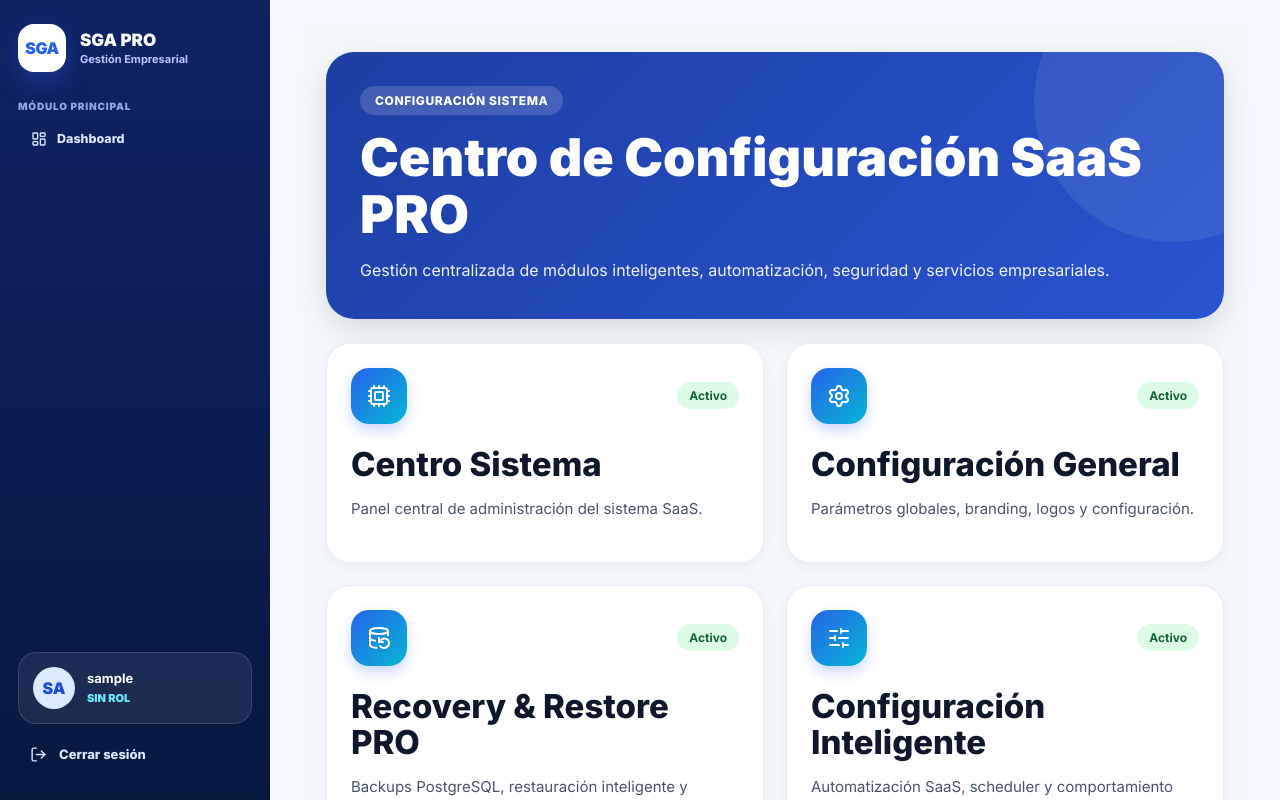
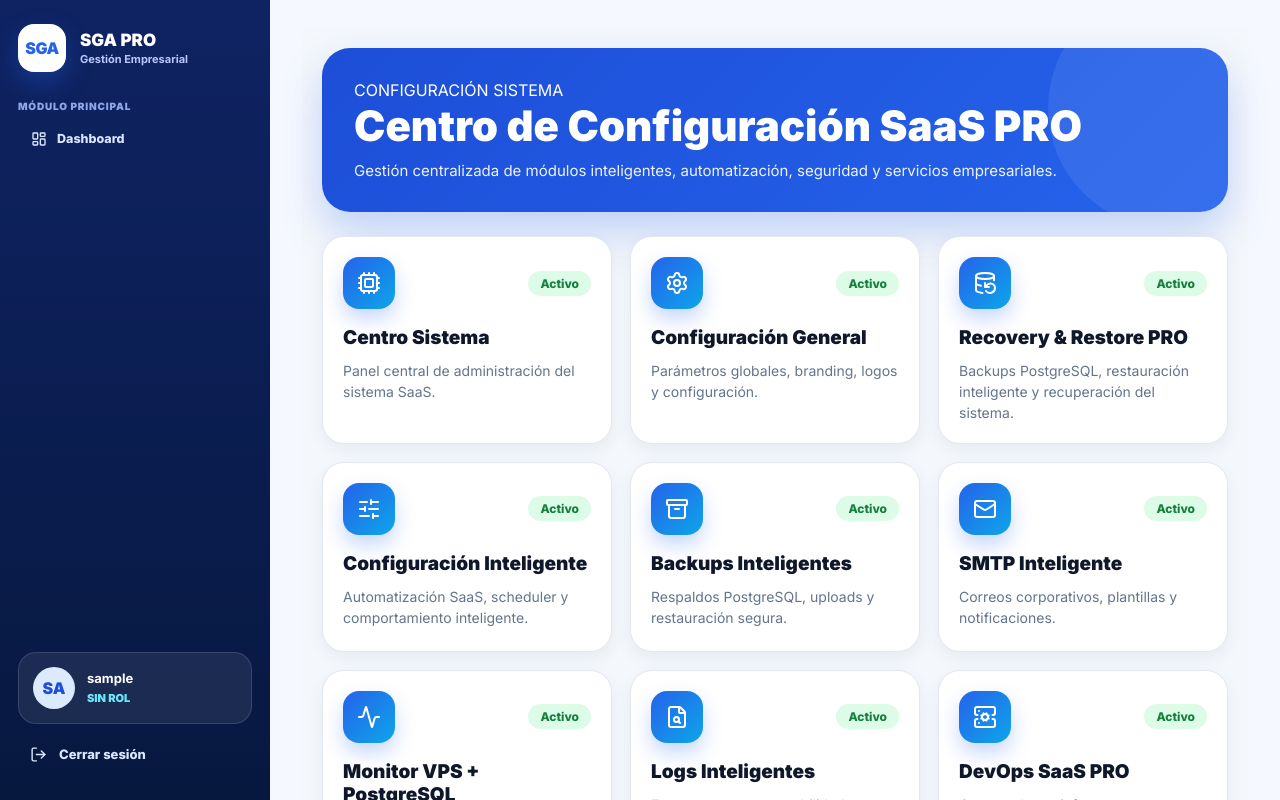
Before and after one commit to eneldo/VANER_ASSET, a React app in the folder frontend/: page /admin/configuracion-sistema in a window 1280 px wide. Built offline with nearby package versions, Linux system fonts and the light colour scheme; no server answers; sample sign-in values are in the browser's storage; the HTML template or start-up script is replaced by a standard one.

Commit message:
style(config): optimizar cards compactas enterprise en Configuración Sistema

```diff
--- a/frontend/src/styles/configuracion-sistema.css
+++ b/frontend/src/styles/configuracion-sistema.css
@@ -1,223 +1,215 @@
 /* =========================================================
    CONFIGURACIÓN SISTEMA SaaS PRO
-   ========================================================= */
+========================================================= */
 
 .config-sistema-page {
-  padding: 24px;
-  display: flex;
-  flex-direction: column;
-  gap: 24px;
-  min-height: 100%;
+  width: 100%;
+  min-height: 100vh;
+  padding: 20px;
   background: #f4f7fb;
 }
 
 /* =========================================================
    HEADER
-   ========================================================= */
+========================================================= */
 
 .config-sistema-header {
-  background: linear-gradient(135deg, #1d3fa3, #2954d1);
-  border-radius: 28px;
-  padding: 34px;
-  color: white;
-  box-shadow: 0 10px 30px rgba(0,0,0,0.12);
   position: relative;
   overflow: hidden;
+  background: linear-gradient(135deg, #1d4ed8, #2563eb);
+  border-radius: 28px;
+  padding: 32px;
+  margin-bottom: 24px;
+  color: white;
+  box-shadow: 0 20px 40px rgba(37, 99, 235, 0.25);
 }
 
-.config-sistema-header::before {
+.config-sistema-header::after {
   content: "";
   position: absolute;
-  width: 280px;
-  height: 280px;
+  top: -60px;
+  right: -60px;
+  width: 240px;
+  height: 240px;
+  background: rgba(255,255,255,0.08);
   border-radius: 50%;
-  background: rgba(255,255,255,0.08);
-  right: -90px;
-  top: -90px;
 }
 
-.config-header-top {
-  display: flex;
-  justify-content: space-between;
-  align-items: flex-start;
-  gap: 20px;
-  position: relative;
-  z-index: 2;
-}
-
-.config-badge {
-  display: inline-block;
-  padding: 7px 15px;
-  border-radius: 999px;
-  background: rgba(255,255,255,0.16);
-  font-size: 12px;
-  font-weight: 800;
-  letter-spacing: .6px;
-  margin-bottom: 14px;
-}
-
-.config-sistema-header h1 {
-  font-size: 52px;
-  line-height: 1.1;
+.config-header-top h1 {
   margin: 0;
+  font-size: 42px;
   font-weight: 900;
 }
 
-.config-sistema-header p {
-  margin-top: 14px;
-  max-width: 900px;
-  color: rgba(255,255,255,0.92);
-  line-height: 1.7;
-  font-size: 16px;
-}
-
-/* =========================================================
-   BOTÓN MENÚ
-   ========================================================= */
-
-.config-menu-btn {
-  border: none;
-  background: rgba(255,255,255,0.18);
-  color: white;
-  padding: 14px 18px;
-  border-radius: 18px;
-  font-weight: 800;
-  display: flex;
-  align-items: center;
-  justify-content: center;
-  gap: 10px;
-  cursor: pointer;
-  transition: .25s ease;
-  backdrop-filter: blur(12px);
-  min-width: 130px;
-  box-shadow: 0 8px 20px rgba(0,0,0,0.18);
-  z-index: 50;
-  position: relative;
-}
-
-.config-menu-btn svg {
-  flex-shrink: 0;
-}
-
-.config-menu-btn:hover {
-  background: rgba(255,255,255,0.28);
-  transform: translateY(-2px);
+.config-header-top p {
+  margin-top: 10px;
+  font-size: 15px;
+  opacity: 0.92;
 }
 
 /* =========================================================
    GRID
-   ========================================================= */
+========================================================= */
 
 .config-grid {
   display: grid;
-  grid-template-columns: repeat(auto-fit, minmax(320px, 1fr));
-  gap: 22px;
+
+  /* MÁS COMPACTO */
+  grid-template-columns: repeat(auto-fill, minmax(250px, 1fr));
+
+  gap: 18px;
 }
 
 /* =========================================================
    CARD
-   ========================================================= */
+========================================================= */
 
 .config-card {
+  position: relative;
+
   background: white;
-  border-radius: 24px;
-  padding: 24px;
-  position: relative;
+
+  border-radius: 22px;
+
+  padding: 20px;
+
+  min-height: 190px;
+
+  border: 1px solid #e2e8f0;
+
+  box-shadow:
+    0 6px 18px rgba(15, 23, 42, 0.06);
+
+  transition: all 0.25s ease;
+
   cursor: pointer;
-  transition: .25s ease;
-  border: 1px solid #e6ecf5;
+
   overflow: hidden;
-  box-shadow: 0 4px 15px rgba(0,0,0,0.05);
-  min-height: 220px;
 }
 
 .config-card:hover {
   transform: translateY(-4px);
-  box-shadow: 0 14px 30px rgba(0,0,0,0.08);
+
+  box-shadow:
+    0 18px 35px rgba(37, 99, 235, 0.14);
+
+  border-color: #bfdbfe;
 }
+
+/* =========================================================
+   TOP
+========================================================= */
 
 .config-card-top {
   display: flex;
   justify-content: space-between;
   align-items: center;
-  margin-bottom: 22px;
+  margin-bottom: 18px;
 }
 
+/* =========================================================
+   ICON
+========================================================= */
+
 .config-icon {
-  width: 56px;
-  height: 56px;
-  border-radius: 18px;
+  width: 52px;
+  height: 52px;
+
+  border-radius: 16px;
+
+  background: linear-gradient(135deg, #2563eb, #0ea5e9);
+
   display: flex;
   align-items: center;
   justify-content: center;
-  background: linear-gradient(135deg, #2563eb, #06b6d4);
+
   color: white;
-  box-shadow: 0 6px 14px rgba(37,99,235,.25);
+
+  box-shadow:
+    0 10px 20px rgba(37, 99, 235, 0.25);
 }
 
+/* =========================================================
+   STATUS
+========================================================= */
+
 .config-status {
-  padding: 6px 12px;
+  background: #dcfce7;
+  color: #15803d;
+
+  padding: 5px 12px;
+
   border-radius: 999px;
-  background: #dcfce7;
-  color: #166534;
+
   font-size: 12px;
-  font-weight: 700;
-}
 
-.config-card h3 {
-  font-size: 33px;
-  line-height: 1.1;
-  margin: 0 0 14px;
-  color: #0f172a;
   font-weight: 800;
 }
 
-.config-card p {
-  color: #475569;
-  line-height: 1.7;
-  margin: 0;
-  font-size: 15px;
+/* =========================================================
+   TITULO
+========================================================= */
+
+.config-card h3 {
+  margin: 0 0 10px;
+
+  font-size: 19px;
+
+  font-weight: 900;
+
+  line-height: 1.2;
+
+  color: #0f172a;
 }
 
-.config-arrow {
-  position: absolute;
-  right: 24px;
-  bottom: 20px;
-  font-size: 30px;
-  color: #2563eb;
-  font-weight: 900;
+/* =========================================================
+   DESCRIPCIÓN
+========================================================= */
+
+.config-card p {
+  margin: 0;
+
+  font-size: 14px;
+
+  line-height: 1.5;
+
+  color: #64748b;
+}
+
+/* =========================================================
+   BOTÓN MOBILE
+========================================================= */
+
+.config-menu-btn {
+  display: none;
 }
 
 /* =========================================================
    RESPONSIVE
-   ========================================================= */
+========================================================= */
 
-@media (max-width: 992px) {
-  .config-header-top {
-    flex-direction: column;
+@media (max-width: 1200px) {
+
+  .config-grid {
+    grid-template-columns:
+      repeat(auto-fill, minmax(220px, 1fr));
   }
 
-  .config-sistema-header h1 {
-    font-size: 40px;
-  }
 }
 
 @media (max-width: 768px) {
 
   .config-sistema-page {
-    padding: 16px;
+    padding: 14px;
   }
 
   .config-sistema-header {
     padding: 24px;
+    border-radius: 22px;
   }
 
-  .config-sistema-header h1 {
+  .config-header-top h1 {
     font-size: 30px;
-  }
-
-  .config-sistema-header p {
-    font-size: 14px;
   }
 
   .config-grid {
@@ -228,19 +220,4 @@
     min-height: auto;
   }
 
-  .config-card h3 {
-    font-size: 26px;
-  }
-
-  .config-menu-btn {
-    width: 100%;
-    justify-content: center;
-  }
 }
-
-
-@media (min-width: 992px) {
-  .config-menu-btn {
-    display: none;
-  }
-}
```
